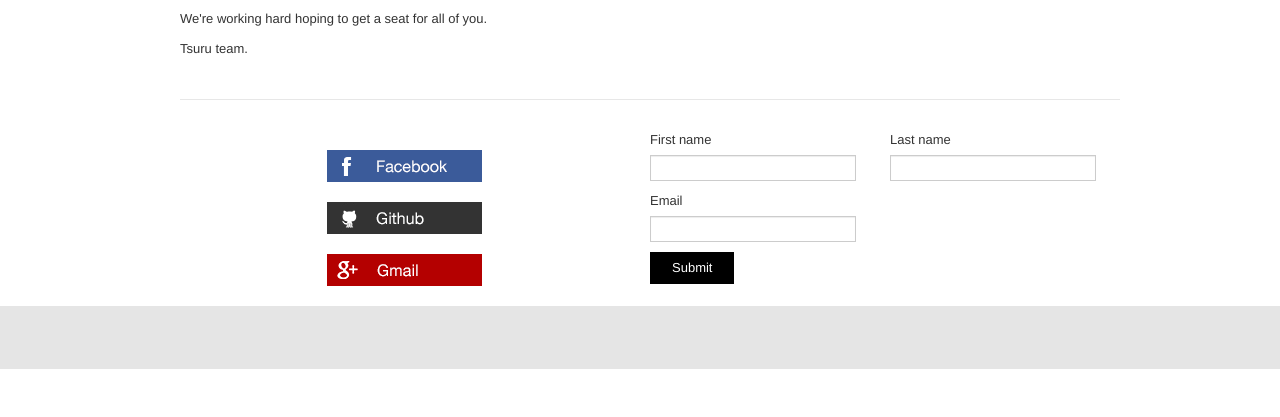
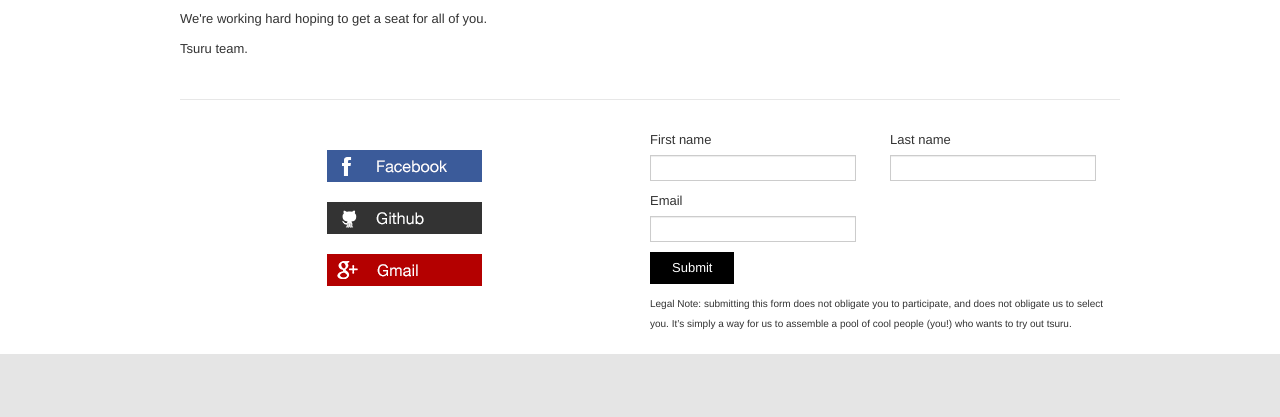
Before and after one commit to tsuru/tsuru.io, a Python web app: template templates/index.html in a window 1280 px wide. Shown: the part 579-996 px from the top of the page. Before the commit the page ends 948 px from the top, so only its background shows below. Run offline with Jinja, Linux system fonts and the light colour scheme; the template is opened without the code that fills it, so the values that code supplies are empty; some libraries are stand-ins or nearby versions.

Commit message:
legal note under the form.

```diff
--- a/static/css/index.css
+++ b/static/css/index.css
@@ -71,6 +71,10 @@
 	padding-bottom: 30px;
 }
 
+.content .legal-note {
+	font-size: 10px;
+}
+
 .thanks .share-btns {
 	list-style: none;
 	margin: 0;
--- a/templates/index.html
+++ b/templates/index.html
@@ -32,6 +32,7 @@
 			</div>
 		</div>
 		<p><input type="submit" value="Submit"></p>
+		<p class="legal-note">Legal Note: submitting this form does not obligate you to participate, and does not obligate us to select you. It’s simply a way for us to assemble a pool of cool people (you!) who wants to try out tsuru.</p>
 	</form>
 </div>
 {% endblock %}
```
